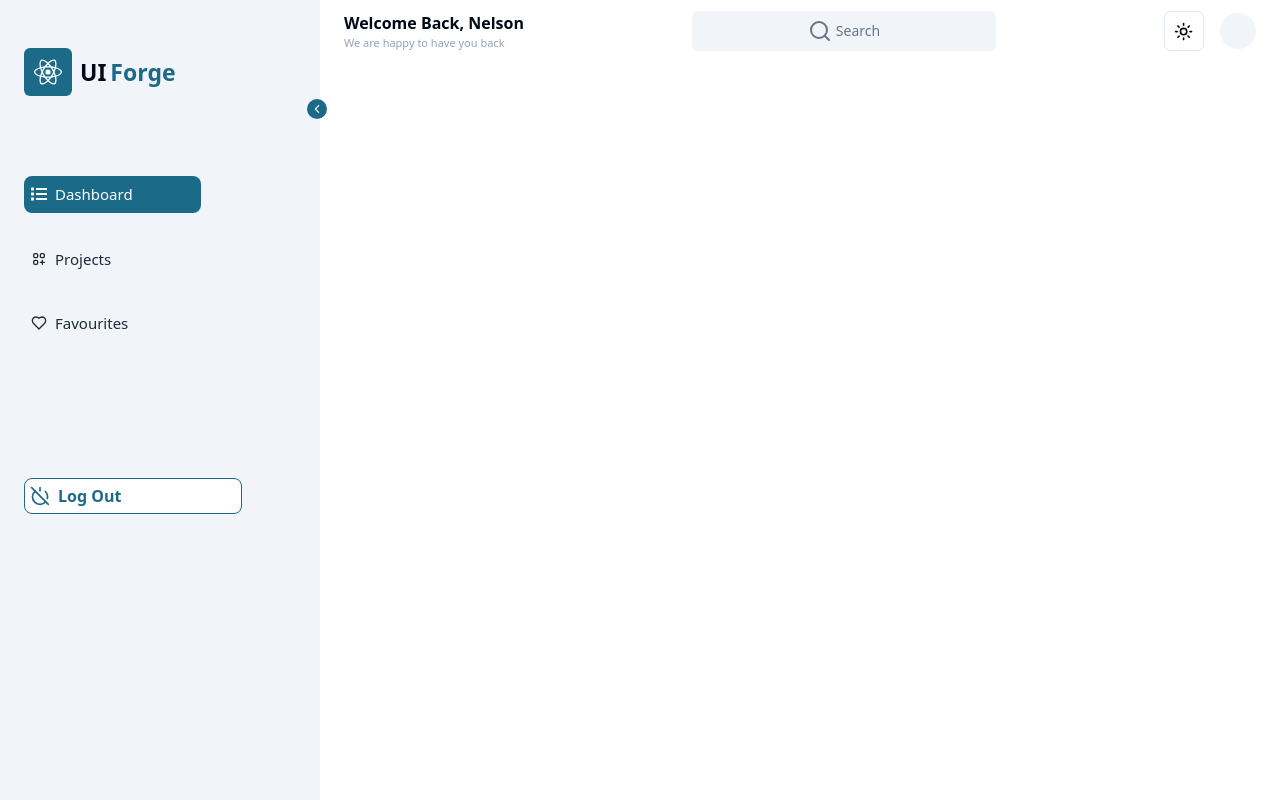
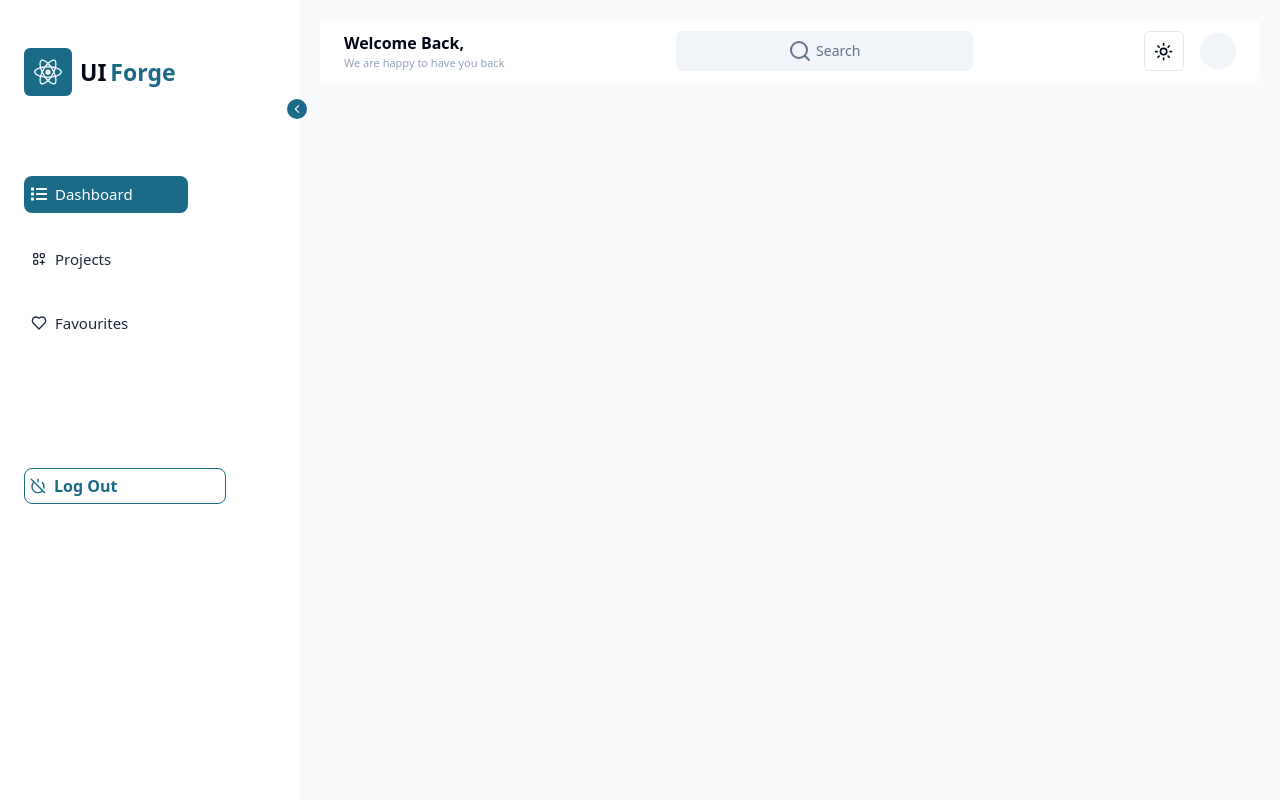
Before and after one commit to pythonnelson/uiforge, a Next.js app: page /dashboard in a window 1280 px wide. Built offline with nearby package versions, Linux system fonts and the light colour scheme; no server answers.

Commit message:
Implement responsive mode for Sidebar and Top bar

```diff
--- a/components/ContentArea.tsx
+++ b/components/ContentArea.tsx
@@ -1,10 +1,23 @@
+"use client";
+
 import React from "react";
 import TopBar from "./TopBar";
+import { useAppContext } from "@/context/ContextApi";
+import Overlay from "./Overlay";
 
 const ContentArea = () => {
+  const {
+    showSideBarObject: { showSideBar },
+    isMobileViewObject: { isMobileView },
+  } = useAppContext();
+
+  console.log("Mobile View", isMobileView);
+  console.log("Show Sidebar", showSideBar);
+
   return (
-    <div>
+    <div className="w-full bg-slate-50 h-screen p-5">
       <TopBar />
+      {isMobileView && showSideBar && <Overlay />}
     </div>
   );
 };
--- a/components/DashboardText.tsx
+++ b/components/DashboardText.tsx
@@ -1,12 +1,28 @@
+"use client";
+
+import { useAppContext } from "@/context/ContextApi";
+import { useUser } from "@clerk/nextjs";
+import { MenuIcon } from "lucide-react";
 import React from "react";
 
 const DashboardText = () => {
+  const { user } = useUser();
+  const {
+    showSideBarObject: { setShowSideBar },
+  } = useAppContext();
   return (
     <div className="flex flex-col">
-      <span className="font-semibold">Welcome Back, Nelson</span>
-      <span className="text-slate-400 text-[11px] font-light">
-        We are happy to have you back
-      </span>
+      <div onClick={() => setShowSideBar(true)} className="hidden max-sm:block">
+        <MenuIcon className="text-slate-500 cursor-pointer" />
+      </div>
+      <div className="flex flex-col max-sm:hidden">
+        <span className="font-semibold">
+          Welcome Back, {user?.firstName} {user?.lastName}
+        </span>
+        <span className="text-slate-400 text-[11px] font-light">
+          We are happy to have you back
+        </span>
+      </div>
     </div>
   );
 };
--- a/components/InputSeachBar.tsx
+++ b/components/InputSeachBar.tsx
@@ -26,7 +26,7 @@ export function InputSearchBar() {
         ref={inputRef}
         type="text"
         placeholder="Search Component here..."
-        className="w-full dark:bg-slate-950 outline-none text-[13px] placeholder:text-slate-400"
+        className="w-full dark:bg-slate-950 outline-none text-[13px] placeholder:text-slate-400 bg-slate-100 focus:bg-slate-100 focus:outline-none"
       />
       <X
         className="w-4 h-4 flex-shrink-0 text-slate-500 text-[10px] cursor-pointer"
--- a/components/LogoutButton.tsx
+++ b/components/LogoutButton.tsx
@@ -12,7 +12,7 @@ const LogoutButton = () => {
         openSideBar ? "ml-0" : "ml-3 items-center justify-center"
       } rounded-lg flex gap-2 w-[80%] items-center text-[#1b6a88] hover:bg-[#1b6a88] hover:text-white transition-all duration-300`}
     >
-      <PowerOff className="w-5 h-5 flex-shrink-0" />
+      <PowerOff className="w-4 h-4 flex-shrink-0" />
       {openSideBar && "Log Out"}
     </div>
   );
--- /dev/null
+++ b/components/Overlay.tsx
@@ -0,0 +1,9 @@
+import React from "react";
+
+const Overlay = () => {
+  return (
+    <div className="w-full h-full fixed top-0 right-0 bg-black opacity-30"></div>
+  );
+};
+
+export default Overlay;
--- a/components/ProfileAccount.tsx
+++ b/components/ProfileAccount.tsx
@@ -1,9 +1,12 @@
+import { UserButton } from "@clerk/nextjs";
 import React from "react";
 
 const ProfileAccount = () => {
   return (
     <div className="flex gap-3 items-center">
-      <div className="w-[36px] h-[36px] bg-slate-100 rounded-full"></div>
+      <div className="w-[36px] h-[36px] bg-slate-100 rounded-full flex items-center justify-center">
+        <UserButton />
+      </div>
     </div>
   );
 };
--- a/components/Sidebar.tsx
+++ b/components/Sidebar.tsx
@@ -4,12 +4,17 @@ import { MenuItem, useAppContext } from "@/context/ContextApi";
 import Arrow from "./Arrow";
 import Logo from "./Logo";
 import LogoutButton from "./LogoutButton";
+import { useEffect, useRef } from "react";
 
 const Sidebar = () => {
   const {
     menuItemsObject: { menuItems, setMenuItems },
-    openSideBarObject: { openSideBar },
+    openSideBarObject: { openSideBar, setOpenSideBar },
+    isMobileViewObject: { isMobileView },
+    showSideBarObject: { showSideBar, setShowSideBar },
   } = useAppContext();
+
+  const menuRef = useRef<HTMLDivElement>(null);
 
   function handleLinkClink(item: MenuItem) {
     setMenuItems((prevMenuItems) =>
@@ -20,18 +25,53 @@ const Sidebar = () => {
       )
     );
   }
+
+  useEffect(() => {
+    function handleClickOutSide(event: MouseEvent) {
+      if (
+        menuRef.current &&
+        !menuRef.current.contains(event.target as Node) &&
+        isMobileView
+      ) {
+        setShowSideBar(false);
+      }
+    }
+    if (showSideBar) {
+      document.addEventListener("mousedown", handleClickOutSide);
+    } else {
+      document.removeEventListener("mousedown", handleClickOutSide);
+    }
+
+    return () => {
+      document.removeEventListener("mousedown", handleClickOutSide);
+    };
+  }, [showSideBar, setShowSideBar, isMobileView]);
+
+  useEffect(() => {
+    if (isMobileView) {
+      setOpenSideBar(true);
+      setShowSideBar(false);
+    } else {
+      setShowSideBar(true);
+    }
+  }, [isMobileView]);
+
   return (
     <div
+      ref={menuRef}
+      style={{ position: isMobileView ? "fixed" : "relative" }}
       className={`${
-        openSideBar ? "w-[320px] p-6" : "w-[100px]"
-      } h-screen pt-12 relative transition-all duration-300 bg-slate-100 dark:bg-slate-900`}
+        openSideBar ? "w-[300px] p-6" : "w-[100px] p-4"
+      } h-screen pt-12 z-50 transition-all duration-300 bg-white ${
+        showSideBar ? "block" : "hidden"
+      } dark:bg-slate-900`}
     >
       <Arrow />
       <Logo />
 
       <div
         className={`mt-20 ${
-          openSideBar ? "ml-0" : "ml-3 items-center justify-center"
+          openSideBar ? "ml-0" : "ml-3"
         } flex-grow flex flex-col gap-2 space-y-5 text-[15px]`}
       >
         {menuItems.map((item, index) => {
--- a/components/TopBar.tsx
+++ b/components/TopBar.tsx
@@ -6,7 +6,7 @@ import ProfileAccount from "./ProfileAccount";
 
 const TopBar = () => {
   return (
-    <div className="bg-white dark:bg-slate-900 w-full p-[11px] rounded-lg px-6 flex justify-between items-center">
+    <div className="bg-white rounded-md dark:bg-slate-900 w-full p-[11px] px-6 flex justify-between items-center">
       <DashboardText />
       <SearchBar />
       <div className="flex gap-4 items-center">
--- a/context/ContextApi.tsx
+++ b/context/ContextApi.tsx
@@ -32,6 +32,14 @@ interface AppContextType {
     showSearchBar: boolean;
     setShowSearchBar: React.Dispatch<React.SetStateAction<boolean>>;
   };
+  isMobileViewObject: {
+    isMobileView: boolean;
+    setIsMobileView: React.Dispatch<React.SetStateAction<boolean>>;
+  };
+  showSideBarObject: {
+    showSideBar: boolean;
+    setShowSideBar: React.Dispatch<React.SetStateAction<boolean>>;
+  };
 }
 
 // Create a default state
@@ -47,6 +55,14 @@ const defaultState: AppContextType = {
   showSearchBarObject: {
     showSearchBar: false,
     setShowSearchBar: () => {},
+  },
+  isMobileViewObject: {
+    isMobileView: false,
+    setIsMobileView: () => {},
+  },
+  showSideBarObject: {
+    showSideBar: false,
+    setShowSideBar: () => {},
   },
 };
 
@@ -82,7 +98,25 @@ export const AppProvider: React.FC<{ children: ReactNode }> = ({
     const storedValue = localStorage.getItem("openSideBar");
     return storedValue !== null ? JSON.parse(storedValue) : true;
   });
+
   const [showSearchBar, setShowSearchBar] = useState(false);
+  const [isMobileView, setIsMobileView] = useState(false);
+  const [showSideBar, setShowSideBar] = useState(true);
+
+  useEffect(() => {
+    function handleResize() {
+      setIsMobileView(window.innerWidth <= 640);
+    }
+
+    // Initial check
+    handleResize();
+
+    // Listen for window resize events
+    window.addEventListener("resize", handleResize);
+
+    // Clean up on unmount
+    return () => window.removeEventListener("resize", handleResize);
+  }, []);
 
   // Update local storage whenever hidesidebar changes
   useEffect(() => {
@@ -95,6 +129,8 @@ export const AppProvider: React.FC<{ children: ReactNode }> = ({
         menuItemsObject: { menuItems, setMenuItems },
         openSideBarObject: { openSideBar, setOpenSideBar },
         showSearchBarObject: { showSearchBar, setShowSearchBar },
+        isMobileViewObject: { isMobileView, setIsMobileView },
+        showSideBarObject: { showSideBar, setShowSideBar },
       }}
     >
       {children}
```
